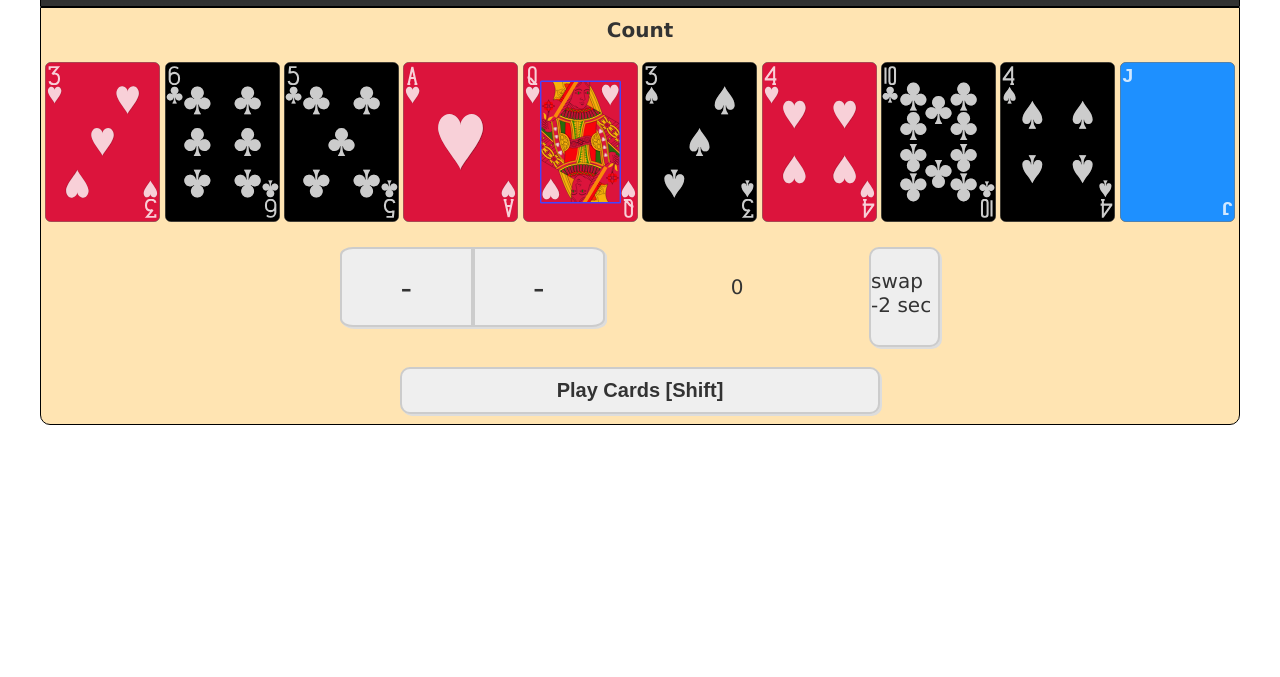
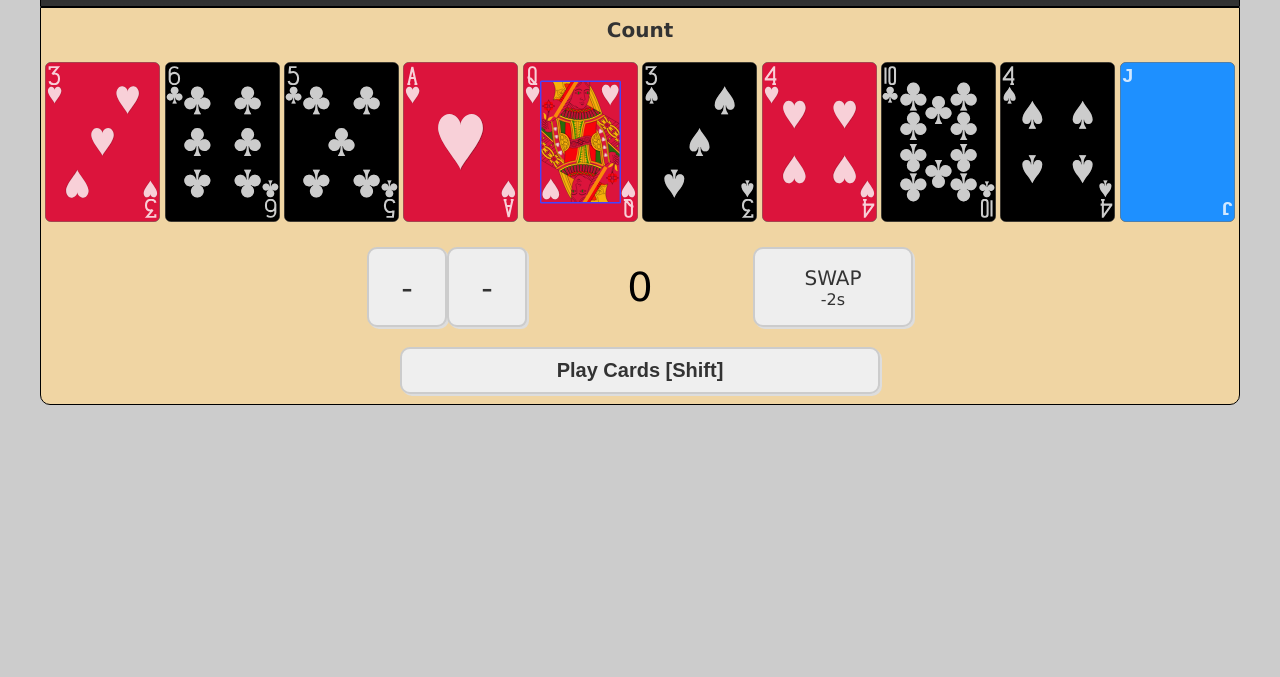
Before and after one commit to mwroberts3/fifteen_count, a plain HTML site: page public/arcade.html in a window 1280 px wide. Shown: the part 123-800 px from the top of the page. Drawn offline with Linux system fonts and the light colour scheme.

Commit message:
tweaked the rules a little, seems to be playing a little better now

```diff
--- a/public/arcade.html
+++ b/public/arcade.html
@@ -32,10 +32,15 @@
           <div class="show-hand"></div>
           <div class="pad-1"></div>
           <div class="multi-values">
-            <div class="value-options-one">-</div>
-            <div class="value-options-two">-</div>
+            <div class="value-option-container">
+              <div class="value-options-one">-</div>
+              <div class="value-options-two">-</div>
+            </div>
             <div class="fifteen-count"></div>
-            <div class="swap-card">swap -2 sec</div>
+            <div class="swap-container">
+              <div class="swap-card">SWAP</div>
+              <div class="two-sec-warning">-2s</div>
+            </div>
           </div>
           <input
             class="submit-cards"
--- a/public/static/main.js
+++ b/public/static/main.js
@@ -29,7 +29,8 @@ let comboSkip = false;
 let countdownStart = true;
 let comboCardcount = 0;
 let roundBonusTimer = 0;
-let secondsBonus = 9;
+let secondsBonus = 12;
+let fullHandBonus = 35;
 
 let html = ``;
 // BUILD THE DECK
@@ -255,8 +256,10 @@ const cardsSubmit = () => {
       console.log("seconds left", secondsLeft);
     }
     if (checkedCards.length === globalCardsInHand.length) {
-      secondsLeft += 22;
-      totalSeconds += 21;
+      secondsLeft += fullHandBonus;
+      totalSeconds += fullHandBonus;
+
+      fullHandBonus--;
     }
   }
   if (pointsValidity === true && comboSubmit === true) {
@@ -509,7 +512,7 @@ function reDeal(cardsInHand, hand) {
       cardsPlayed.push(card);
     } else if (card.classList.contains("checked")) {
       cardsPlayed.push(card);
-      console.log("cards played", cardsPlayed);
+      // console.log("cards played", cardsPlayed);
     }
   });
 
@@ -539,7 +542,7 @@ function reDeal(cardsInHand, hand) {
   let numberCheckedCards = 0;
   if (hand.length === 0 && sacrificedCards.length === 0) {
     numberCheckedCards = 10;
-    secondsBonus = 9;
+    secondsBonus = 12;
   } else {
     numberCheckedCards = checkedCards.length;
   }
--- a/public/static/style.css
+++ b/public/static/style.css
@@ -8,7 +8,8 @@ body {
   max-width: 1200px;
   min-width: 769px;
   font-size: 1.25rem;
-  font-family: Verdana, Geneva, Tahoma, sans-serif; }
+  font-family: Verdana, Geneva, Tahoma, sans-serif;
+  background: #ccc; }
 
 a {
   color: #fff;
@@ -189,23 +190,25 @@ input[type="submit"] {
       border-radius: 7px; }
   .players-hand .card-in-hand {
     width: 115px; }
+  .players-hand .combo-sacrifice {
+    transform: rotate(90deg);
+    z-index: -1; }
   .players-hand .multi-values {
     margin: auto;
     display: flex;
-    justify-content: space-between;
-    width: 600px;
-    height: 100px;
+    justify-content: space-around;
+    width: 50%;
+    height: 80px;
     margin-bottom: 20px; }
-  .players-hand .combo-sacrifice {
-    transform: rotate(90deg);
-    z-index: -1; }
+  .players-hand .value-option-container {
+    display: flex; }
   .players-hand .value-options-one {
-    width: 25%;
+    width: 80px;
     height: 80px;
     padding-top: 20px;
     border: 2px solid #ccc;
-    border-bottom-left-radius: 10%;
-    border-top-left-radius: 10%;
+    border-radius: 10px;
+    box-shadow: 2px 2px #ddd;
     border-collapse: collapse;
     box-shadow: 2px 2px #ddd;
     text-align: center;
@@ -213,10 +216,10 @@ input[type="submit"] {
     cursor: pointer;
     background: #eee; }
   .players-hand .value-options-two {
-    width: 25%;
+    width: 80px;
     height: 80px;
     border: 2px solid #ccc;
-    border-collapse: collapse;
+    border-radius: 10px;
     box-shadow: 2px 2px #ddd;
     font-size: 2rem;
     border-top-right-radius: 10%;
@@ -226,20 +229,30 @@ input[type="submit"] {
     background: #eee;
     cursor: pointer; }
   .players-hand .fifteen-count {
-    width: 50%;
+    border-radius: 10px;
+    color: #fff;
+    color: #000;
+    width: 120px;
     height: 80px;
+    font-size: 2.5rem;
     display: flex;
     flex-direction: column;
     justify-content: center;
     align-items: center; }
-  .players-hand .swap-card {
+  .players-hand .swap-container {
     border: 2px solid #ccc;
     border-radius: 10px;
     box-shadow: 2px 2px #ddd;
-    width: 80px;
-    padding-top: 20px;
+    width: 160px;
+    height: 80px;
     background: #eee;
-    cursor: pointer; }
+    cursor: pointer;
+    display: flex;
+    flex-direction: column;
+    justify-content: center;
+    align-items: center; }
+    .players-hand .swap-container .two-sec-warning {
+      font-size: 1rem; }
 
 .combo-round {
   background: rgba(162, 162, 255, 0.7);
```
Also changed, not shown: public/static/retrieveHighScores.js (+7 -3 lines), README.md.
